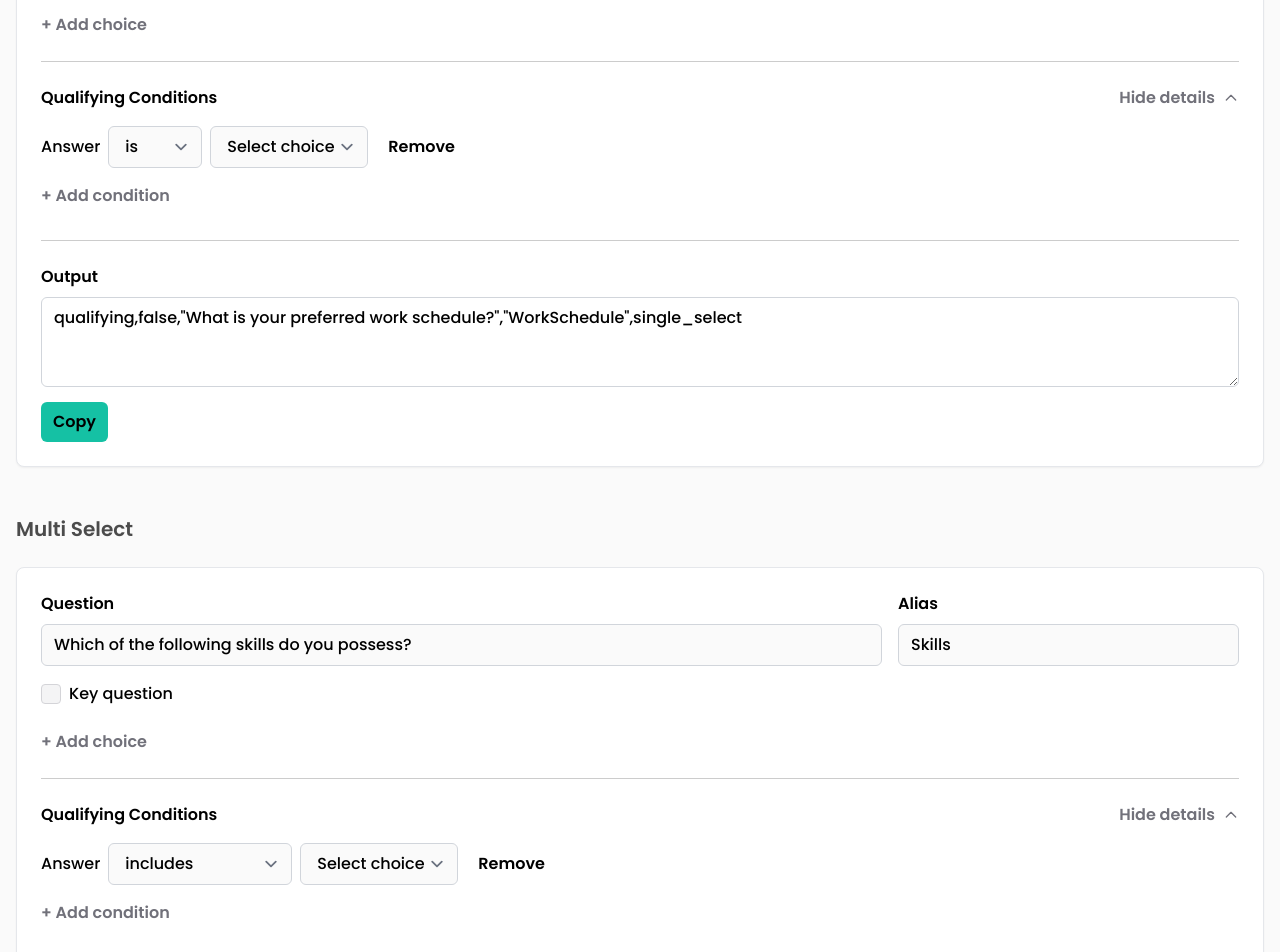
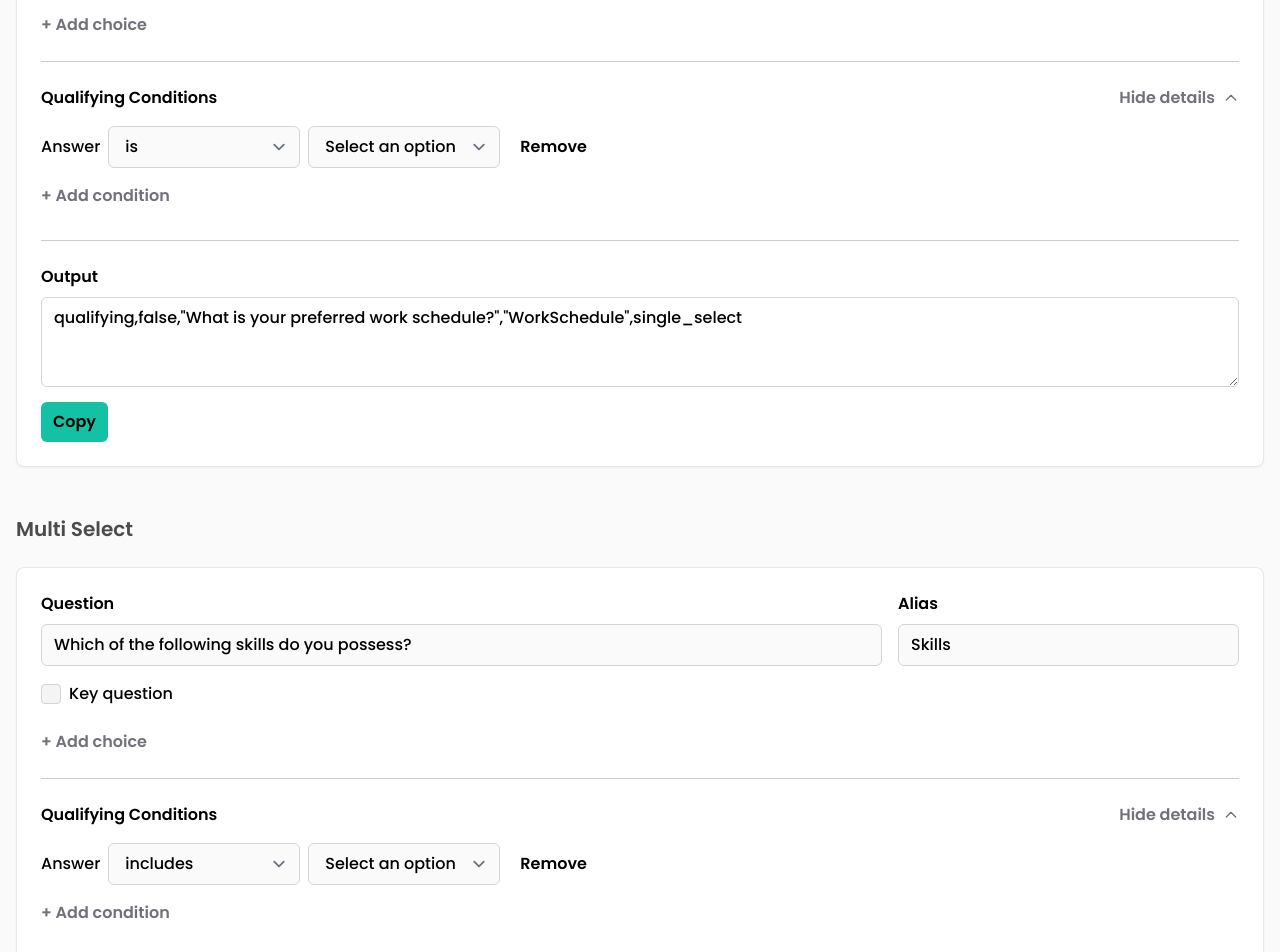
Before and after one commit to nweii/upwage-question-builder, a Next.js app: page / in a window 1280 px wide. Shown: the part 1620-2572 px from the top of the page. Built offline with nearby package versions, Linux system fonts and the light colour scheme.

Commit message:
feat: customselect component for single and multiselect dropdowns

```diff
--- a/components/ConditionInput.js
+++ b/components/ConditionInput.js
@@ -1,11 +1,5 @@
 import React from "react";
-import {
-  Select,
-  TextInput,
-  Button,
-  Checkbox,
-  MultiSelect,
-} from "./FormComponents";
+import { CustomSelect, TextInput, Button, Checkbox } from "./FormComponents";
 
 const ConditionInput = ({
   type,
@@ -23,10 +17,11 @@ const ConditionInput = ({
     switch (type) {
       case "yes_no":
         return (
-          <Select
+          <CustomSelect
             value={condition.answer}
-            onChange={(e) => handleChange("answer", e.target.value)}
+            onChange={(value) => handleChange("answer", value)}
             options={options.answerOptions}
+            placeholder="Select an option"
           />
         );
       case "number":
@@ -40,39 +35,32 @@ const ConditionInput = ({
         );
       case "single_select":
         return (
-          <Select
+          <CustomSelect
             value={condition.answer}
-            onChange={(e) => handleChange("answer", e.target.value)}
+            onChange={(value) => handleChange("answer", value)}
             options={options.answerOptions}
-          >
-            <option value="" disabled>
-              Select choice
-            </option>
-          </Select>
+            placeholder="Select an option"
+          />
         );
       case "multi_select":
         if (condition.condition === "includes any of") {
           return (
-            <MultiSelect
+            <CustomSelect
               value={condition.answer || []}
-              onChange={(selectedOptions) =>
-                handleChange("answer", selectedOptions)
-              }
+              onChange={(value) => handleChange("answer", value)}
               options={options.answerOptions}
-              placeholder="Select choices"
+              placeholder="Select options"
+              multiple={true}
             />
           );
         } else {
           return (
-            <Select
+            <CustomSelect
               value={condition.answer}
-              onChange={(e) => handleChange("answer", e.target.value)}
+              onChange={(value) => handleChange("answer", value)}
               options={options.answerOptions}
-            >
-              <option value="" disabled>
-                Select choice
-              </option>
-            </Select>
+              placeholder="Select an option"
+            />
           );
         }
       default:
@@ -83,17 +71,18 @@ const ConditionInput = ({
   const renderCombinator = () => {
     if (index === 0) return null; // do not show combinator if there are no conditions yet
     if (type === "multi_select" || type === "single_select") {
-      return null;
+      return <div className="my-2">and</div>;
     }
     return (
       <div className="my-2">
-        <Select
+        <CustomSelect
           value={condition.combinator}
-          onChange={(e) => handleChange("combinator", e.target.value)}
+          onChange={(value) => handleChange("combinator", value)}
           options={[
             { value: "and", label: "and" },
             { value: "or", label: "or" },
           ]}
+          placeholder="Select combinator"
         />
       </div>
     );
@@ -104,10 +93,11 @@ const ConditionInput = ({
       {renderCombinator()}
       <div className="flex items-center space-x-2">
         <span>Answer</span>
-        <Select
+        <CustomSelect
           value={condition.condition}
-          onChange={(e) => handleChange("condition", e.target.value)}
+          onChange={(value) => handleChange("condition", value)}
           options={options.conditionOptions}
+          placeholder="Select condition"
         />
         {renderInput()}
         <Button onClick={onRemove} variant="delete">
--- a/components/FormComponents.js
+++ b/components/FormComponents.js
@@ -10,30 +10,27 @@ export const TextInput = ({ value, onChange, placeholder, className }) => (
   />
 );
 
-export const Select = ({ value, onChange, options, children }) => (
-  <select
-    value={value}
-    onChange={onChange}
-    className="form-select min-w-7 rounded-md border border-gray-300 bg-zinc-50 py-2 pl-4 pr-8 focus:border-accent focus:outline-none dark:border-zinc-700 dark:bg-zinc-800"
-  >
-    {children}
-    {options.map((option) => (
-      <option key={option.value} value={option.value}>
-        {option.label}
-      </option>
-    ))}
-  </select>
-);
-
-export const MultiSelect = ({ value, onChange, options, placeholder }) => {
+export const CustomSelect = ({
+  value,
+  onChange,
+  options,
+  placeholder,
+  multiple = false,
+}) => {
   const [isOpen, setIsOpen] = useState(false);
   const dropdownRef = useRef(null);
 
-  const toggleOption = (optionValue) => {
-    const newValue = value.includes(optionValue)
-      ? value.filter((v) => v !== optionValue)
-      : [...value, optionValue];
-    onChange(newValue);
+  const handleOptionClick = (optionValue) => {
+    if (multiple) {
+      const newValue = Array.isArray(value) ? value : [];
+      const updatedValue = newValue.includes(optionValue)
+        ? newValue.filter((v) => v !== optionValue)
+        : [...newValue, optionValue];
+      onChange(updatedValue);
+    } else {
+      onChange(optionValue);
+      setIsOpen(false);
+    }
   };
 
   const handleClickOutside = (event) => {
@@ -49,17 +46,27 @@ export const MultiSelect = ({ value, onChange, options, placeholder }) => {
     };
   }, []);
 
+  const getDisplayValue = () => {
+    if (multiple) {
+      return Array.isArray(value) && value.length > 0
+        ? value.map((v) => options.find((o) => o.value === v)?.label).join(", ")
+        : placeholder || "Select options";
+    } else {
+      return (
+        options.find((o) => o.value === value)?.label ||
+        placeholder ||
+        "Select an option"
+      );
+    }
+  };
+
   return (
     <div className="relative" ref={dropdownRef}>
       <div
         className="form-select min-w-48 cursor-pointer rounded-md border border-gray-300 bg-zinc-50 py-2 pl-4 pr-8 focus:border-accent focus:outline-none dark:border-zinc-700 dark:bg-zinc-800"
         onClick={() => setIsOpen(!isOpen)}
       >
-        {value.length > 0
-          ? value
-              .map((v) => options.find((o) => o.value === v)?.label)
-              .join(", ")
-          : placeholder || "Select options"}
+        {getDisplayValue()}
       </div>
       {isOpen && (
         <div className="absolute z-10 mt-1 w-full rounded-md border border-gray-300 bg-zinc-50 shadow-lg dark:border-zinc-700 dark:bg-zinc-800">
@@ -67,11 +74,15 @@ export const MultiSelect = ({ value, onChange, options, placeholder }) => {
             <div
               key={option.value}
               className={`cursor-pointer px-4 py-2 hover:bg-gray-100 dark:hover:bg-zinc-700 ${
-                value.includes(option.value)
+                (
+                  multiple
+                    ? value.includes(option.value)
+                    : value === option.value
+                )
                   ? "bg-gray-200 dark:bg-zinc-600"
                   : ""
               }`}
-              onClick={() => toggleOption(option.value)}
+              onClick={() => handleOptionClick(option.value)}
             >
               {option.label}
             </div>
```
